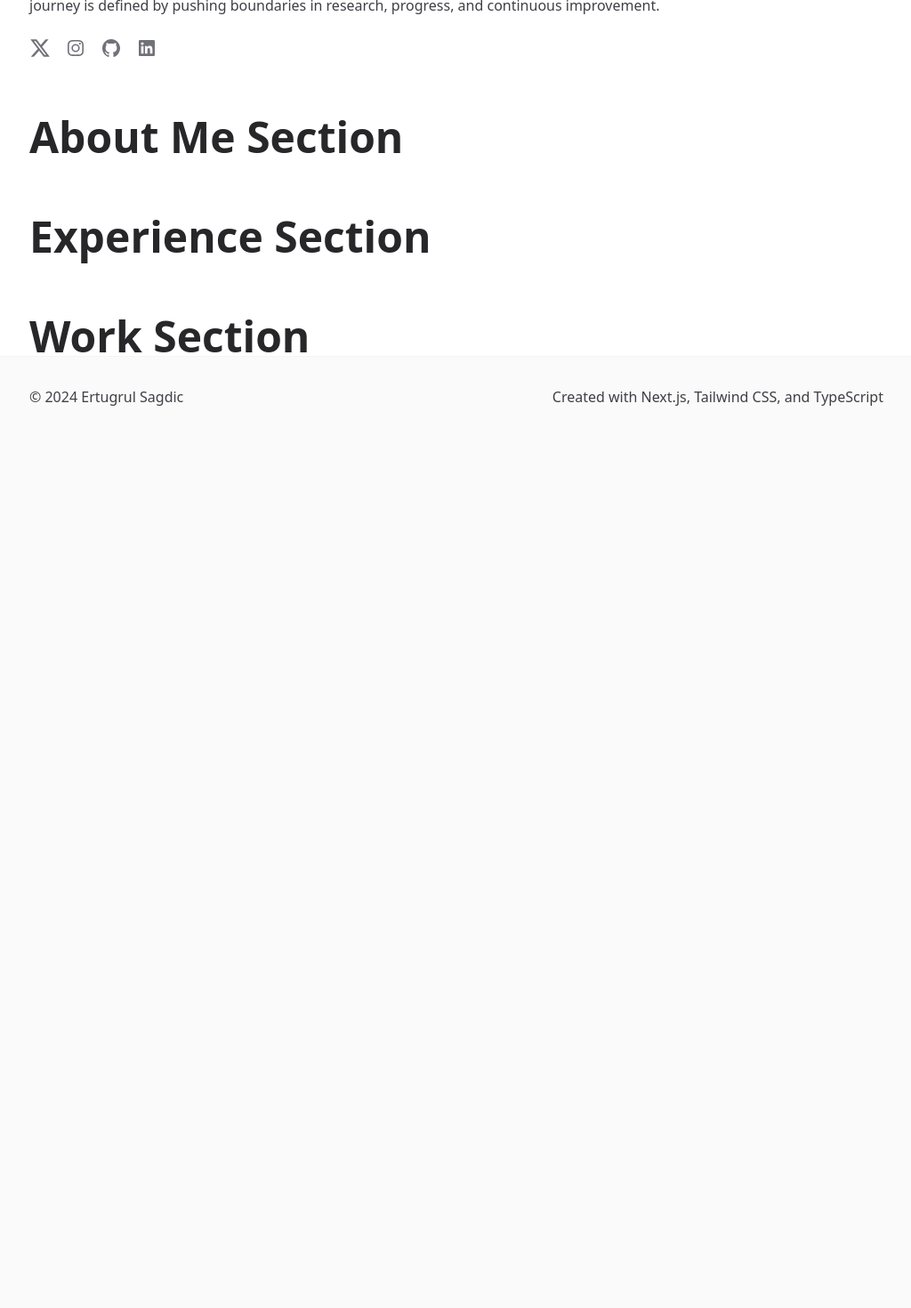
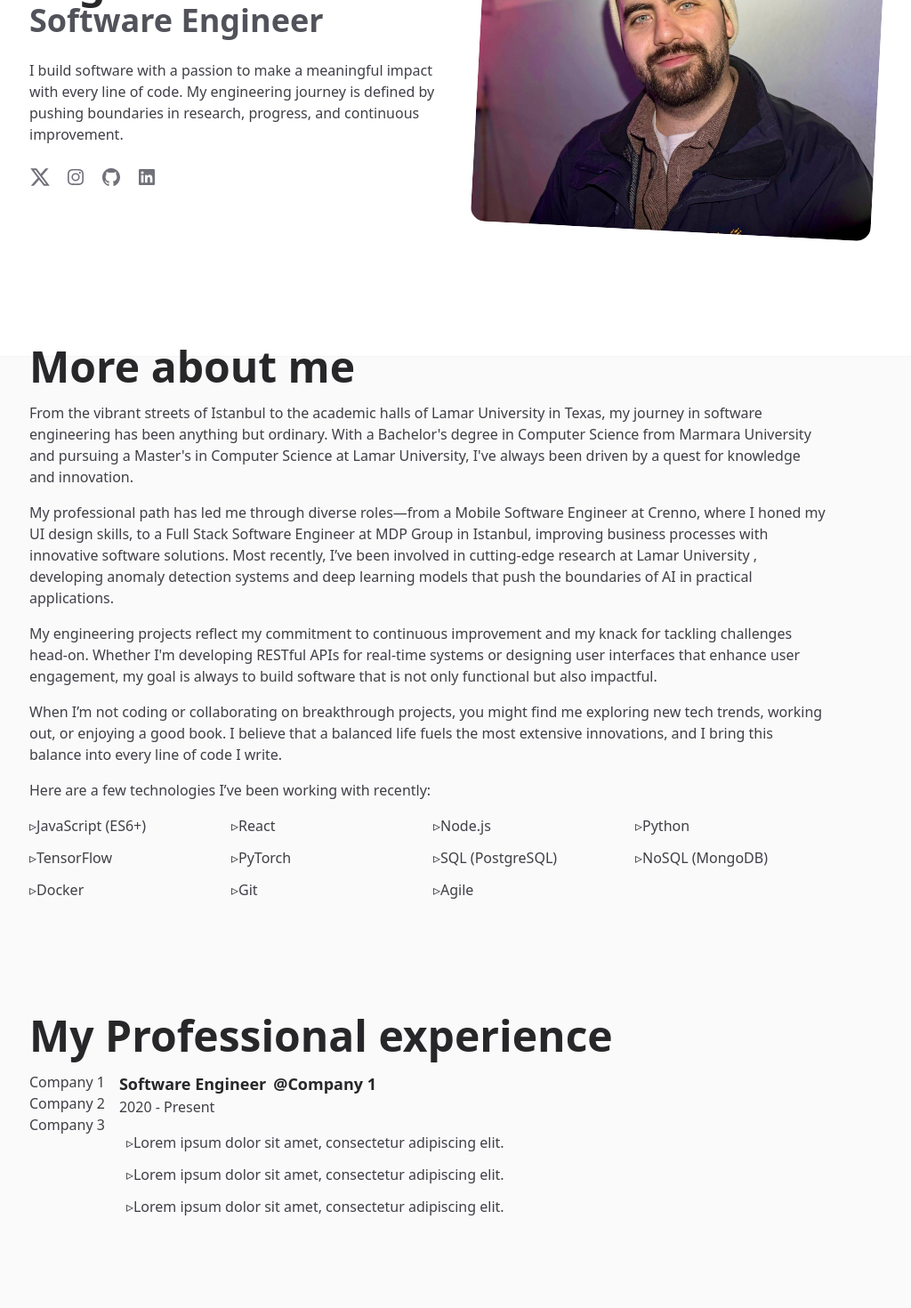
Before and after one commit to ertugrulsagdic/personal-website, a Next.js app: page / in a window 1280 px wide. Shown: the part 400-1870 px from the top of the page at 89% size, without its empty margins (127-1151 px from the left). Before the commit the page ends 890 px from the top, so only its background shows below. Built offline with nearby package versions, Linux system fonts and the light colour scheme.

Commit message:
about secction, and experience section started with the tabs and animation added

```diff
--- a/src/app/globals.css
+++ b/src/app/globals.css
@@ -6,25 +6,25 @@
 
 @layer base {
   h1 {
-    @apply text-4xl font-bold sm:text-5xl  text-zinc-800 dark:text-zinc-100 text-balance;
+    @apply text-4xl font-bold sm:text-5xl  text-zinc-800 dark:text-zinc-100;
   }
   h2 {
-    @apply text-3xl font-bold sm:text-4xl text-zinc-800 dark:text-zinc-100 text-balance;
+    @apply text-3xl font-bold sm:text-4xl text-zinc-800 dark:text-zinc-100;
   }
   h3 {
-    @apply text-2xl font-bold sm:text-3xl text-zinc-800 dark:text-zinc-100 text-balance;
+    @apply text-2xl font-bold sm:text-3xl text-zinc-800 dark:text-zinc-100;
   }
   h4 {
-    @apply text-xl font-bold sm:text-2xl text-zinc-800 dark:text-zinc-100 text-balance;
+    @apply text-xl font-bold sm:text-2xl text-zinc-800 dark:text-zinc-100;
   }
   h5 {
-    @apply text-lg font-bold sm:text-xl text-zinc-800 dark:text-zinc-100 text-balance;
+    @apply text-lg font-bold sm:text-xl text-zinc-800 dark:text-zinc-100;
   }
   h6 {
-    @apply text-base font-bold sm:text-lg text-zinc-800 dark:text-zinc-100 text-balance;
+    @apply text-base font-bold sm:text-lg text-zinc-800 dark:text-zinc-100;
   }
   p {
-    @apply text-base text-balance;
+    @apply text-base;
   }
   /* a {
     @apply text-blue-500 underline;
--- a/src/components/sections/AboutMeSection.tsx
+++ b/src/components/sections/AboutMeSection.tsx
@@ -1,10 +1,46 @@
 import Container from "@/components/Container"
+import Image from 'next/image'
+import ProfilePicture from '@/images/ertugrul.jpeg'
+
+const Skills = [
+    'JavaScript (ES6+)',
+    'React',
+    'Node.js',
+    'Python',
+    'TensorFlow',
+    'PyTorch',
+    'SQL (PostgreSQL)',
+    'NoSQL (MongoDB)',
+    'Docker',
+    'Git',
+    'Agile',
+];
 
 export default function AboutMeSection() {
     return (
-        <Container>
-            <div className="mt-16">
-                <h1>About Me Section</h1>
+        <Container className="mt-16 sm:mt-32">
+            <div className="space-y-4 max-w-4xl">
+                <h1>More about me</h1>
+                <p>
+                From the vibrant streets of Istanbul to the academic halls of Lamar University in Texas, my journey in software engineering has been anything but ordinary. With a Bachelor&apos;s degree in Computer Science from Marmara University and pursuing a Master&apos;s in Computer Science at Lamar University, I&apos;ve always been driven by a quest for knowledge and innovation.
+                </p>
+                <p>
+                My professional path has led me through diverse roles—from a Mobile Software Engineer at Crenno, where I honed my UI design skills, to a Full Stack Software Engineer at MDP Group in Istanbul, improving business processes with innovative software solutions. Most recently, I’ve been involved in cutting-edge research at Lamar University , developing anomaly detection systems and deep learning models that push the boundaries of AI in practical applications.
+                </p>
+                <p>
+                My engineering projects reflect my commitment to continuous improvement and my knack for tackling challenges head-on. Whether I&apos;m developing RESTful APIs for real-time systems or designing user interfaces that enhance user engagement, my goal is always to build software that is not only functional but also impactful.
+                </p>
+                <p>
+                When I’m not coding or collaborating on breakthrough projects, you might find me exploring new tech trends, working out, or enjoying a good book. I believe that a balanced life fuels the most extensive innovations, and I bring this balance into every line of code I write.
+                </p>
+                <p>
+                Here are a few technologies I’ve been working with recently:
+                </p>
+                <ul className="grid grid-cols-4 gap-3">
+                    {Skills.map((skill) => (
+                        <li className="before:content-['▹']" key={skill}>{skill}</li>
+                    ))}
+                </ul>
             </div>
         </Container>
     )
--- a/src/components/sections/ExperienceSection.tsx
+++ b/src/components/sections/ExperienceSection.tsx
@@ -1,10 +1,82 @@
+'use client';
+
 import Container from "@/components/Container"
+import { useState } from 'react';
+
+const Experiences = [
+    {
+        company: 'Company 1',
+        position: 'Software Engineer',
+        date: '2020 - Present',
+        decriptions: [
+            'Lorem ipsum dolor sit amet, consectetur adipiscing elit.',
+            'Lorem ipsum dolor sit amet, consectetur adipiscing elit.',
+            'Lorem ipsum dolor sit amet, consectetur adipiscing elit.',
+        ]
+    },
+    {
+        company: 'Company 2',
+        position: 'Software Engineer',
+        date: '2019 - 2020',
+        decriptions: [
+            'Lorem ipsum dolor sit amet, consectetur adipiscing elit.',
+            'Lorem ipsum dolor sit amet, consectetur adipiscing elit.',
+            'Lorem ipsum dolor sit amet, consectetur adipiscing elit.',
+        ]
+    },
+    {
+        company: 'Company 3',
+        position: 'Software Engineer',
+        date: '2018 - 2019',
+        decriptions: [
+            'Lorem ipsum dolor sit amet, consectetur adipiscing elit.',
+            'Lorem ipsum dolor sit amet, consectetur adipiscing elit.',
+            'Lorem ipsum dolor sit amet, consectetur adipiscing elit.',
+        ]
+    },
+]
 
 export default function ExperienceSection() {
+    const [currentExperience, setCurrentExperience] = useState(0);
+
     return (
-        <Container>
-            <div className="mt-16">
-                <h1>Experience Section</h1>
+        <Container className="mt-16 sm:mt-32">
+            <div className="space-y-4">
+                <h1>My Professional experience</h1>
+                <div className="flex space-x-4">
+                    <div className="flex flex-col">
+                        {Experiences.map((experience, index) => (
+                            <button
+                                key={experience.company}
+                                className="space-y-2"
+                                onClick={() => setCurrentExperience(index)}
+                            >
+                                {experience.company}
+                            </button>
+                        ))}
+                    </div>
+                    {Experiences.map((experience, index) => (
+                        <div
+                            key={experience.company}
+                            className={`animate-fade space-y-4 ${currentExperience === index ? '' : 'hidden'}`}
+                        >
+                            <div>
+                                <div className="flex space-x-2">
+                                    <h6>{experience.position}</h6>
+                                    <h6>@{experience.company}</h6>
+                                </div>
+                                <p>{experience.date}</p>
+                            </div>
+                            <ul className="pl-2 space-y-3">
+                                {experience.decriptions.map((description, index) => (
+                                    <li
+                                        className="before:content-['▹']"
+                                    key={index}>{description}</li>
+                                ))}
+                            </ul>
+                        </div>
+                    ))}
+                </div>
             </div>
         </Container>
     )
--- a/src/components/sections/MainHeroSection.tsx
+++ b/src/components/sections/MainHeroSection.tsx
@@ -5,6 +5,9 @@ import { GitHubIcon } from '@/components/icons/GitHubIcon';
 import { InstagramIcon } from '@/components/icons/InstagramIcon';
 import { XIcon } from '@/components/icons/XIcon';
 import { LinkedInIcon } from '@/components/icons/LinkedInIcon';
+// import Image from 'next/image'
+import ProfilePicture from '@/images/ertugrul.jpeg'
+
 
 const SocialMedia = [
     { name: 'Twitter', link: 'https://twitter.com/ertugrulsagdic', icon: XIcon },
@@ -15,9 +18,8 @@ const SocialMedia = [
 
 export default function MainHeroSection() {
     return (
-        <Container>
-            <div className="mt-16 sm:mt-32">
-
+        <Container className="mt-16 sm:mt-32">
+            <div className="grid grid-cols-1 gap-16 lg:grid-cols-2 lg:gap-12 items-center">
                 <div className="max-w-3xl space-y-6">
                     <div className="flex items-center space-x-2">
                         <p>Hi there </p>
@@ -53,6 +55,18 @@ export default function MainHeroSection() {
                         ))}
                     </ul>
                 </div>
+                <div className="lg:mx-auto max-w-xs lg:max-w-none">
+                    <Image
+                        alt='Profile picture'
+                        // src='/ertugrul.jpeg'
+                        src={ProfilePicture}
+                        width={450} height={450}
+                        loading="lazy"
+                        // sizes="(min-width: 1024px) 32rem, 32rem"
+                        className="rotate-3 aspect-square rounded-2xl bg-zinc-100 object-cover dark:bg-zinc-800"
+                    />
+
+                </div>
             </div>
         </Container>
     );
--- a/src/components/sections/ProjectsSection.tsx
+++ b/src/components/sections/ProjectsSection.tsx
@@ -2,9 +2,9 @@ import Container from "@/components/Container"
 
 export default function WorkSection() {
     return (
-        <Container>
-            <div className="mt-16">
-                <h1>Work Section</h1>
+        <Container className="mt-16 sm:mt-32">
+            <div >
+                <h1>Some Projects I&apos;ve worked on</h1>
             </div>
         </Container>
     )
--- a/tailwind.config.ts
+++ b/tailwind.config.ts
@@ -9,10 +9,14 @@ const config: Config = {
   ],
   theme: {
     extend: {
-      backgroundImage: {
-        "gradient-radial": "radial-gradient(var(--tw-gradient-stops))",
-        "gradient-conic":
-          "conic-gradient(from 180deg at 50% 50%, var(--tw-gradient-stops))",
+      animation: {
+        "fade": "fade 0.5s ease-in-out",
+      },
+      keyframes: {
+        fade: {
+          "0%": { opacity: "0" },
+          "100%": { opacity: "1" },
+        },
       },
     },
   },
```
Also changed, not shown: src/app/page.tsx (+0 -9 lines).
